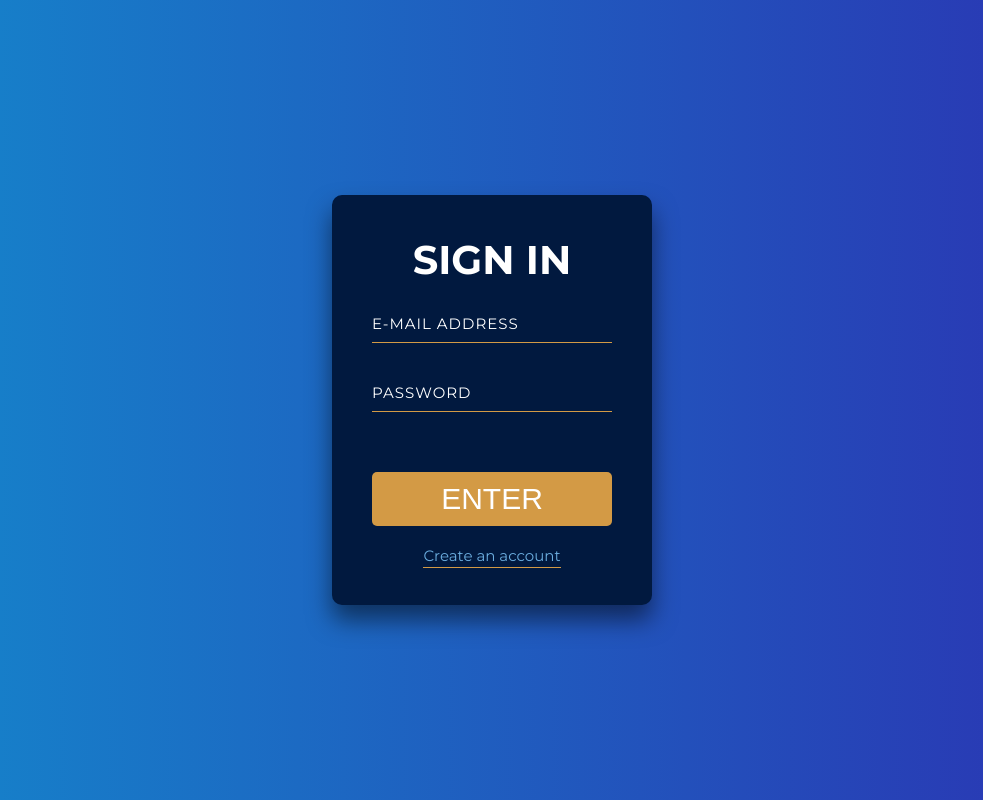
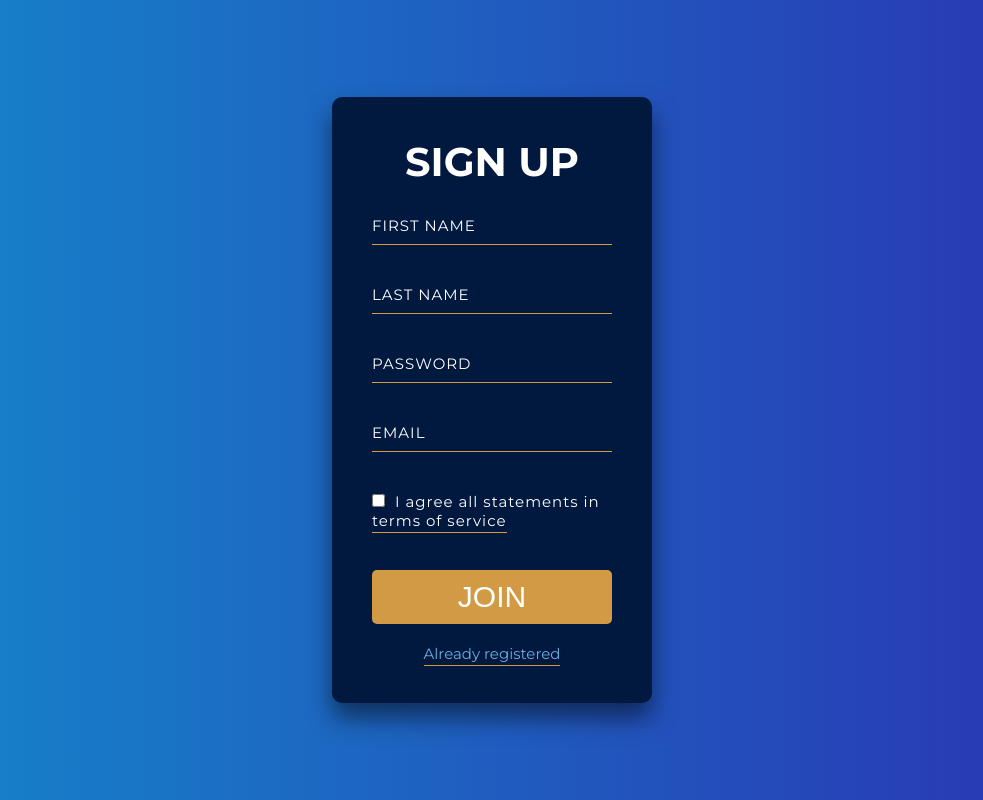
Before and after one commit to Rivenatti/React-register-login-form, a React (Create React App) app: page /sign-up in a window 1280 px wide. Shown: the whole page, without its empty margins (148-1131 px from the left). Built offline with nearby package versions, Linux system fonts and the light colour scheme.

Commit message:
routing done

```diff
--- a/src/App.js
+++ b/src/App.js
@@ -1,5 +1,5 @@
 import React, { Component } from "react";
-
+import { BrowserRouter as Router, Route, Switch } from "react-router-dom";
 import SignIn from "./components/SignIn/SignIn";
 import SignUp from "./components/SignUp/SignUp";
 
@@ -10,6 +10,12 @@ class App extends Component {
         firstName: "marcin",
         lastName: "s",
         password: "marcin",
+        email: "m@s.pl"
+      },
+      {
+        firstName: "marcin",
+        lastName: "s",
+        password: "marcins",
         email: "m@s.pl"
       }
     ]
@@ -24,20 +30,27 @@ class App extends Component {
   };
 
   checkUser = user => {
-    this.state.users.filter(person => {
-      person.email === user.email && person.password === user.password
-        ? alert("logged in")
-        : alert("not match");
+    this.state.users.every(person => {
+      return person.email === user.email && person.password === user.password
+        ? alert("Success")
+        : alert("Error");
     });
   };
 
   render() {
-    // console.log(this.state);
     return (
-      <div className="App">
-        <SignIn checkUser={this.checkUser} />
-        {/* <SignUp addUser={this.addUser} /> */}
-      </div>
+      <Router>
+        <div className="App">
+          <Switch>
+            <Route exact path="/">
+              <SignIn checkUser={this.checkUser} />
+            </Route>
+            <Route path="/sign-up">
+              <SignUp addUser={this.addUser} />
+            </Route>
+          </Switch>
+        </div>
+      </Router>
     );
   }
 }
--- a/src/components/SignIn/SignIn.js
+++ b/src/components/SignIn/SignIn.js
@@ -1,7 +1,6 @@
 import React, { Component } from "react";
 import "../styles/style.css";
-import { BrowserRouter as Router, Route, Switch, Link } from "react-router-dom";
-
+import { NavLink } from "react-router-dom";
 class Form extends Component {
   state = {
     firstName: null,
@@ -28,12 +27,7 @@ class Form extends Component {
         <form onSubmit={this.onSubmit}>
           {/* INPUT ROW */}
           <div className="form__input">
-            <input
-              type="email"
-              name="email"
-              required
-              onChange={this.onChange}
-            />
+            <input type="text" name="email" required onChange={this.onChange} />
             <label htmlFor="email">E-mail address</label>
           </div>
           {/* INPUT ROW */}
@@ -51,7 +45,7 @@ class Form extends Component {
           <input type="submit" value="ENTER" />
         </form>
         <div className="registered">
-          <a href="#">Create an account</a>
+          <NavLink to="/sign-up">Create an account</NavLink>
         </div>
       </div>
     );
--- a/src/components/SignUp/SignUp.js
+++ b/src/components/SignUp/SignUp.js
@@ -1,6 +1,6 @@
 import React, { Component } from "react";
+import { NavLink, Redirect } from "react-router-dom";
 import "../styles/style.css";
-import { BrowserRouter as Router, Route, Switch } from "react-router-dom";
 
 class Form extends Component {
   state = {
@@ -19,6 +19,7 @@ class Form extends Component {
   onSubmit = e => {
     e.preventDefault();
     this.props.addUser(this.state);
+    return <Redirect to="/" />;
   };
 
   render() {
@@ -58,26 +59,21 @@ class Form extends Component {
           </div>
           {/* INPUT ROW */}
           <div className="form__input">
-            <input
-              type="email"
-              name="email"
-              required
-              onChange={this.onChange}
-            />
+            <input type="text" name="email" required onChange={this.onChange} />
             <label htmlFor="email">Email</label>
           </div>
           {/* INPUT ROW */}
           <div className="form__input__agreement">
             <input type="checkbox" name="agreement" id="agreement" required />
             <label htmlFor="agreement">
-              I agree all statements in <a href="#">terms of service</a>
+              I agree all statements in <span>terms of service</span>
             </label>
           </div>
           {/* SUBMIT */}
           <input type="submit" value="JOIN" />
         </form>
         <div className="registered">
-          <a href="#">Already registered</a>
+          <NavLink to="/">Already registered</NavLink>
         </div>
       </div>
     );
--- a/src/components/styles/style.css
+++ b/src/components/styles/style.css
@@ -83,12 +83,13 @@
   letter-spacing: 0.1rem;
 }
 
-.form__input__agreement label a {
+.form__input__agreement label span {
   color: #fff;
   text-decoration: none;
   position: relative;
   border-bottom: 1px solid #d39a45;
   padding-bottom: 2px;
+  cursor: pointer;
 }
 
 .form input:invalid {
--- a/src/components/styles/style.scss
+++ b/src/components/styles/style.scss
@@ -80,12 +80,13 @@ $color--tertiary: #d39a45;
         color: #fff;
         letter-spacing: 0.1rem;
 
-        a {
+        span {
           color: #fff;
           text-decoration: none;
           position: relative;
           border-bottom: 1px solid $color--tertiary;
           padding-bottom: 2px;
+          cursor: pointer;
         }
       }
     }
```
Also changed, not shown: 1 other file (tests, documents, lock files or other folders).
